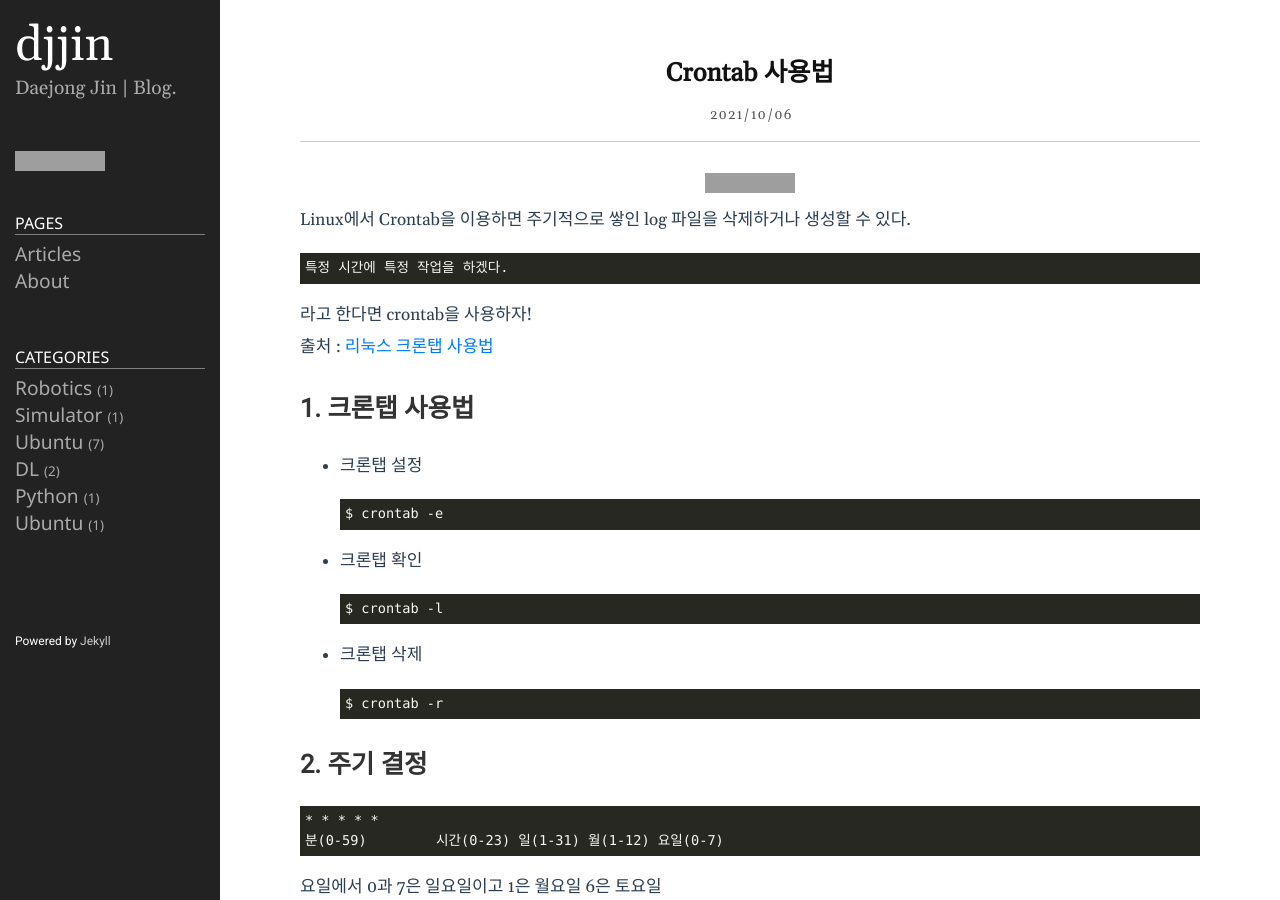
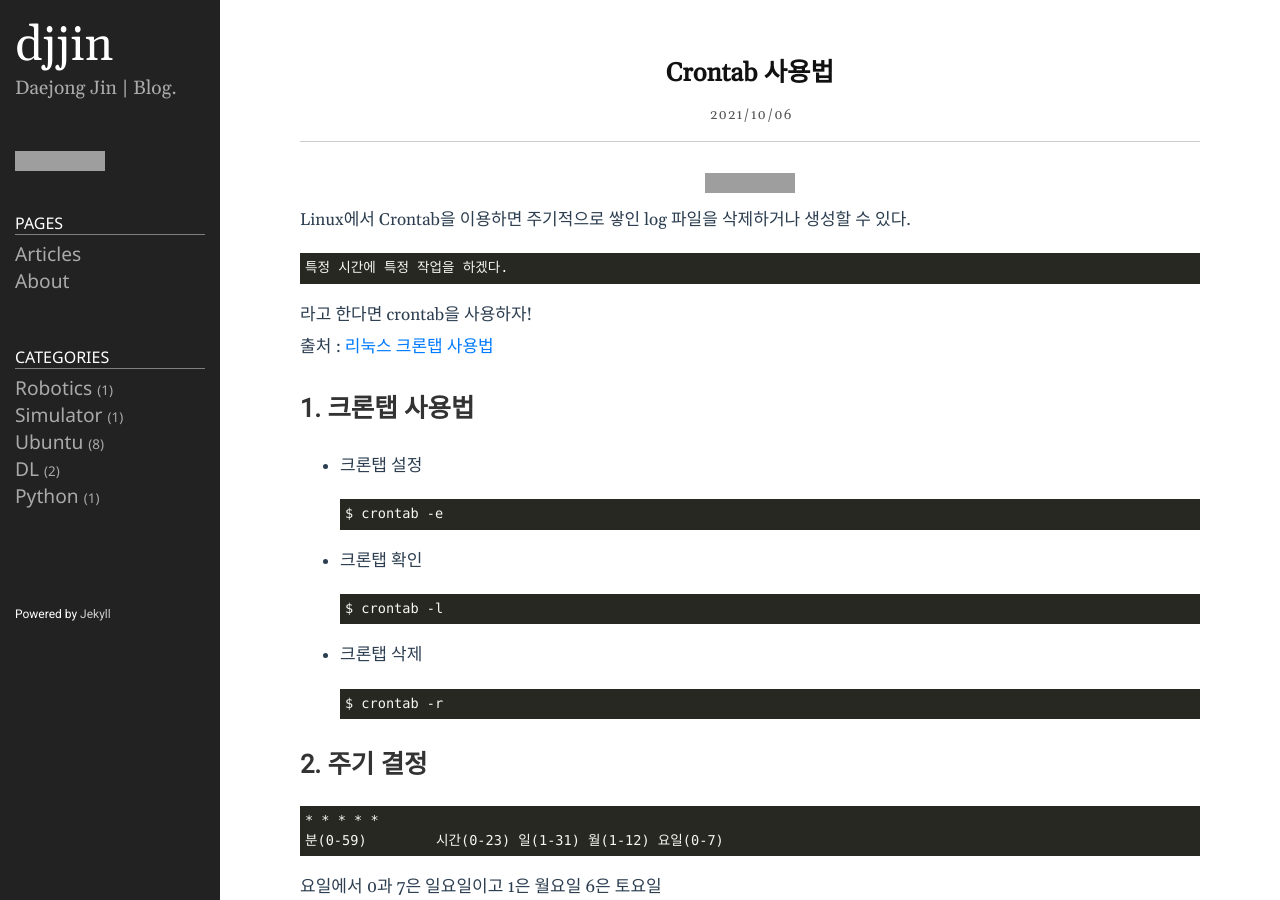
Before and after one commit to jdj2261/jdj2261.github.io, a Jekyll site: the page built from _posts/2021-10-06-crontab.md, in a window 1280 px wide and 900 px high. Built offline with Jekyll 4.4.1, drawn with Linux system fonts in a browser that asks for light colours; comment, search, counter and statistics services are not loaded; grey boxes are pictures that could not be loaded.

Commit message:
Site updated: 2021-10-06 14:06

```diff
--- a/_posts/2021-10-06-crontab.md
+++ b/_posts/2021-10-06-crontab.md
@@ -2,7 +2,7 @@
 layout: post
 title: Crontab 사용법
 date: 2021-10-06 12:39:00 +09:00
-category: Ubuntu
+category: ubuntu
 ---
 Linux에서 Crontab을 이용하면 주기적으로 쌓인 log 파일을 삭제하거나 생성할 수 있다.
 
@@ -21,13 +21,11 @@ Linux에서 Crontab을 이용하면 주기적으로 쌓인 log 파일을 삭제
   ~~~
   $ crontab -e
   ~~~
-
 - 크론탭 확인
 
   ~~~
   $ crontab -l
   ~~~
-
 - 크론탭 삭제
 
   ~~~
@@ -50,13 +48,11 @@ Linux에서 Crontab을 이용하면 주기적으로 쌓인 log 파일을 삭제
   ~~~
   $ crontab -e
   ~~~
-
 - 매분 test.sh 실행
 
   ~~~
   * * * * * /home/script/test.sh
   ~~~
-
 - 특정 시간 실행
 
   매주 금요일 오전 5시 45분에 test.sh 실행
@@ -64,7 +60,6 @@ Linux에서 Crontab을 이용하면 주기적으로 쌓인 log 파일을 삭제
   ~~~
   45 5 * * 5 /home/script/test.sh
   ~~~
-
 - 반복 실행
 
   매일 매시간 0분 20분 40분에 test.sh 실행
@@ -72,7 +67,6 @@ Linux에서 Crontab을 이용하면 주기적으로 쌓인 log 파일을 삭제
   ~~~
   0-30 1 * * * /home/script/test.sh
   ~~~
-
 - 범위 실행
 
   매일 1시 0분부터 30분까지 매분 test.sh 실행
@@ -80,7 +74,6 @@ Linux에서 Crontab을 이용하면 주기적으로 쌓인 log 파일을 삭제
   ~~~
   0-30 1 * * * /home/script/test.sh
   ~~~
-
 - 간격 실행
 
   매 10분마다 test.sh 실행
@@ -88,7 +81,6 @@ Linux에서 Crontab을 이용하면 주기적으로 쌓인 log 파일을 삭제
   ~~~
   */10 * * * * /home/script/test.sh
   ~~~
-
 - 조금 복잡하게 실행
 
   5일에서 6일까지 2, 3, 4시에 매 10분마다 test.sh 실행
@@ -108,7 +100,6 @@ Linux에서 Crontab을 이용하면 주기적으로 쌓인 log 파일을 삭제
   위처럼 작성하면 매분마다 test.sh.log 파일이 갱신되어 작업 내용이 어떻게 처리 되었는지 알 수 있다.
 
   2>&1을 제거하면 표준 출력 내용만 나온다.
-
 - 지속적으로 로그를 남겨둬야 할 때
 
   ~~~
@@ -116,7 +107,6 @@ Linux에서 Crontab을 이용하면 주기적으로 쌓인 log 파일을 삭제
   ~~~
 
   로그가 계속 누적이 되므로 가끔씩 비워주거나 파일을 새로 만들어 주자.
-
 - 로그가 필요 없을 때
 
   ~~~
```
